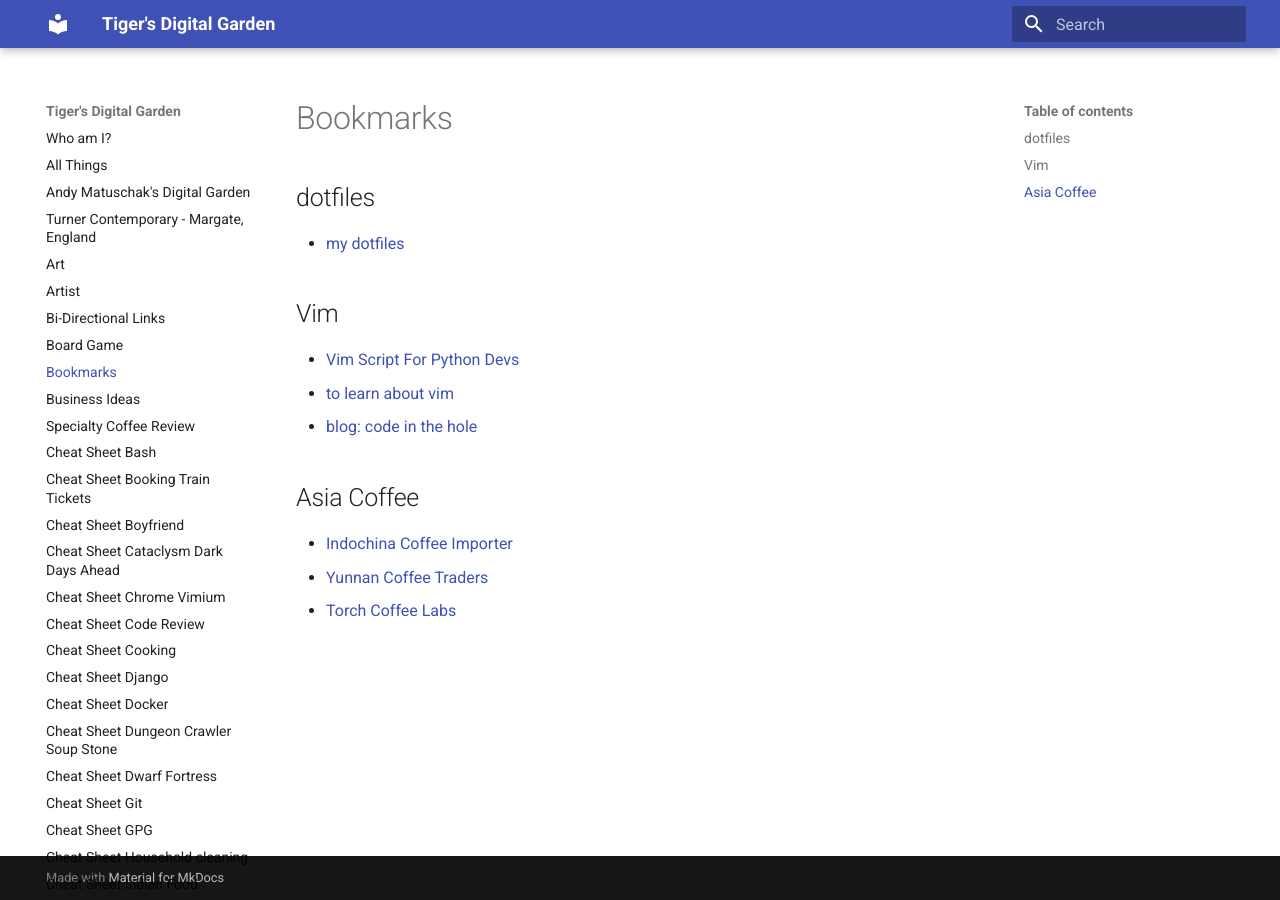
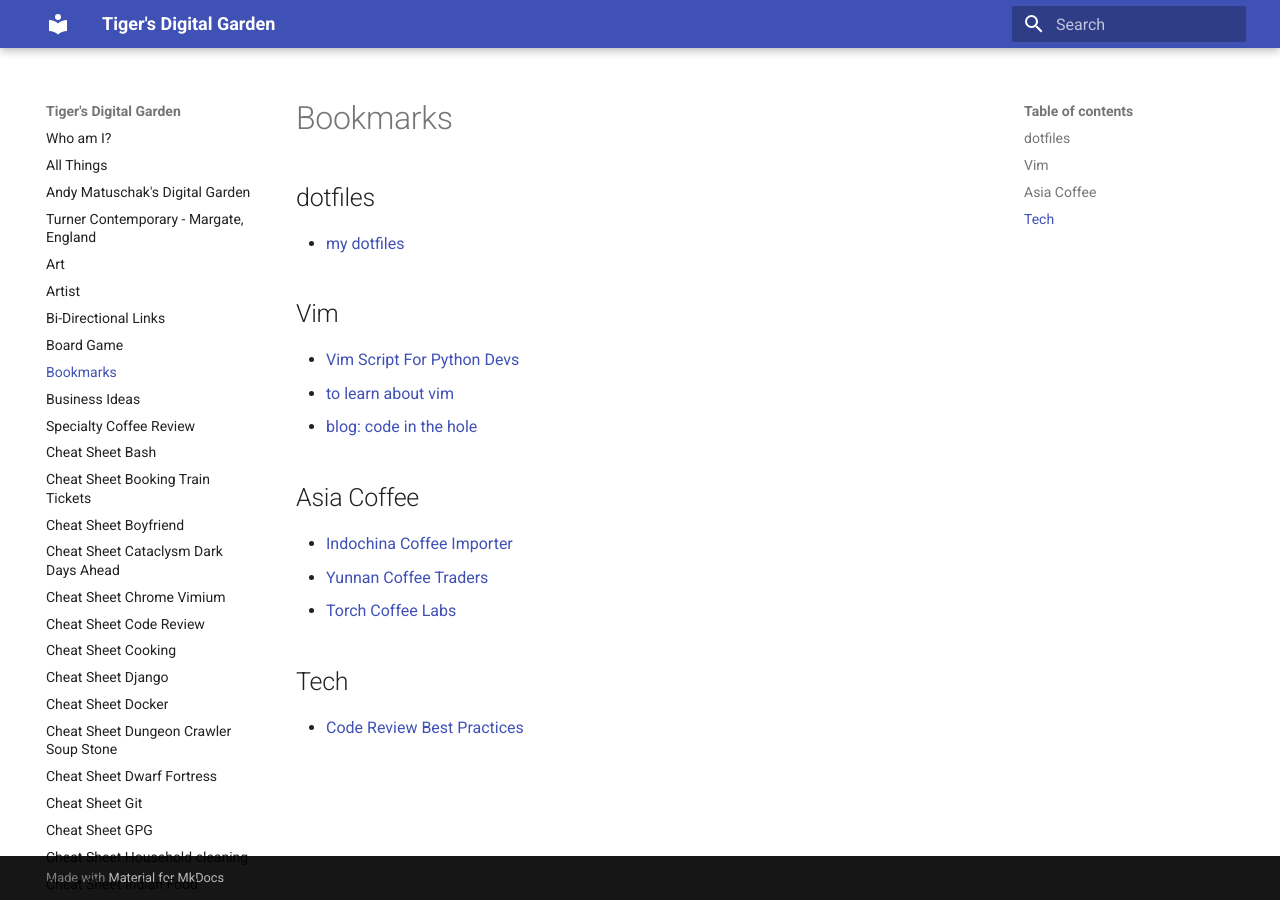
Before and after one commit to ynotstartups/notes, an MkDocs documentation site: the page built from notes/bookmarks.md, in a window 1280 px wide. Built offline with MkDocs 1.6.1 and Material for MkDocs 9.7.7, drawn with Linux system fonts in a browser that asks for light colours.

Commit message:
add code review practices

```diff
--- a/notes/bookmarks.md
+++ b/notes/bookmarks.md
@@ -15,3 +15,7 @@
 - [Indochina Coffee Importer](https://indochinacoffee.com/)
 - [Yunnan Coffee Traders](https://yunnancoffeetraders.com/farms/)
 - [Torch Coffee Labs](https://www.torchcoffee.asia/)
+
+## Tech
+
+- [Code Review Best Practices](https://google.github.io/eng-practices/)
```
